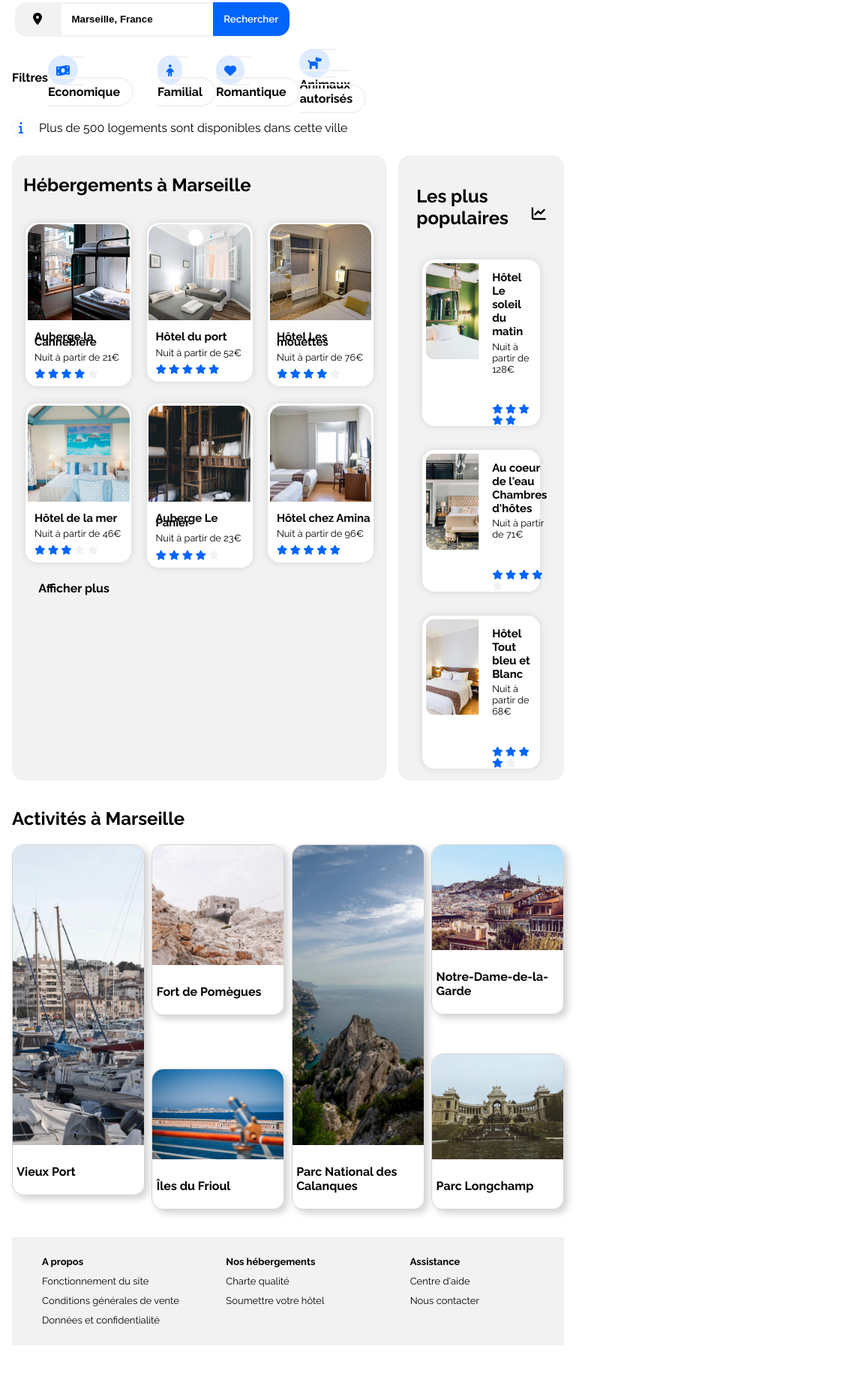
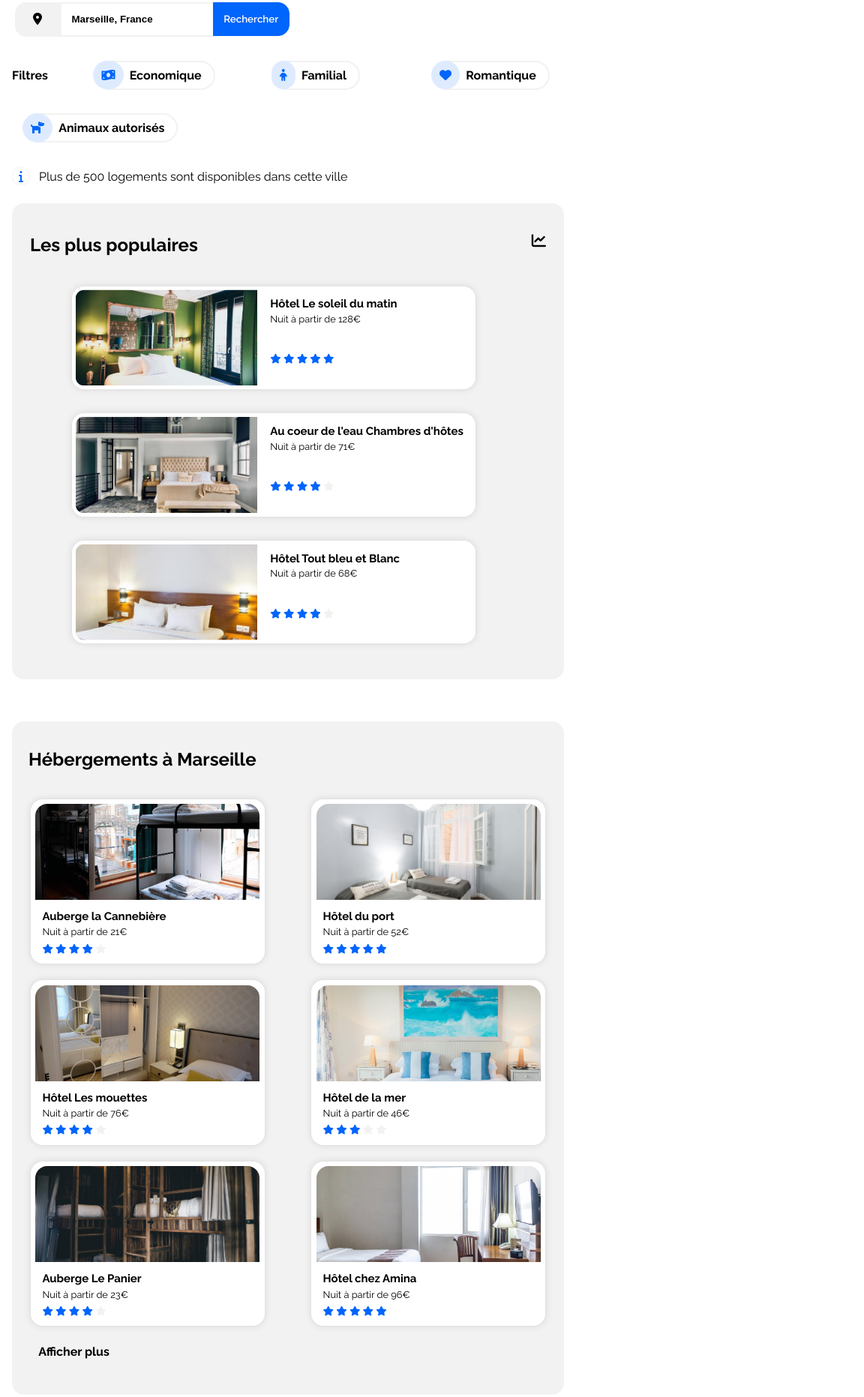
Before and after one commit to LauraFlam/FlamentLaura_2_15-07-2021, a plain HTML site: page index.html in a window 768 px wide. Shown: the part 142-2005 px from the top of the page at 75% size, 1152 px wide, since content can reach past the window. Before the commit the page ends 1936 px from the top, so only its background shows below. Drawn offline with Linux system fonts and the light colour scheme.

Commit message:
Ajout du responsive tablette

```diff
--- a/styles.css
+++ b/styles.css
@@ -367,7 +367,7 @@ aside a
     margin-top: -0.9em;
 }
 
-@media screen and (max-width: 480px)
+@media only screen and (max-width: 480px)
 {
     body {
         font-family: 'Raleway';
@@ -396,11 +396,11 @@ aside a
         font-weight: 600;
         padding: 1.5em;
     }
-    ul {
+    header ul {
         padding: 0;
         width: 100%;
     }
-    nav li {
+    header nav li {
         width: 50%;
         margin: 0;
     }
@@ -496,3 +496,60 @@ aside a
     }
 
 }
+
+@media screen and (min-width:480px) and (max-width: 768px)
+{
+    .menu1 {
+        margin-left: 15em;
+    }
+    .filtres {
+        width: 100%;
+        flex-wrap: wrap;
+    }
+    .filtre_eco {
+        margin-right: 1.5em;
+        padding-top: 1em;
+    }
+    .filtres3 {
+        margin: 1em;
+    }
+    .hébergements {
+        flex-direction: column-reverse;
+    }
+     aside {
+        width: 100%;
+        margin-bottom: 3em;
+        padding-bottom: 2em;
+    }
+    .pop {
+        width: 80%;
+        margin-left: 3em;
+    }
+    #hébergements {
+        width: 100%;
+    }
+    #hébergements a {
+        width: 45%;
+    }
+    #activités {
+        margin-top: 3em;
+    }
+    #activités h2 {
+        margin-bottom: 5%;
+    }
+    .activités {
+        display: flex;
+        flex-direction: column;
+    }
+    .calanques, .vieuxport, .pomègues_frioul, .notre_dame_longchamp{
+        width: 65%;
+        margin-bottom: 3em;
+        margin-left: 8em;
+    }
+    .pomègues, .notre_dame {
+        margin-bottom: 3em;
+    }
+    .activités img {
+        height: 200px;
+    }
+}
```
